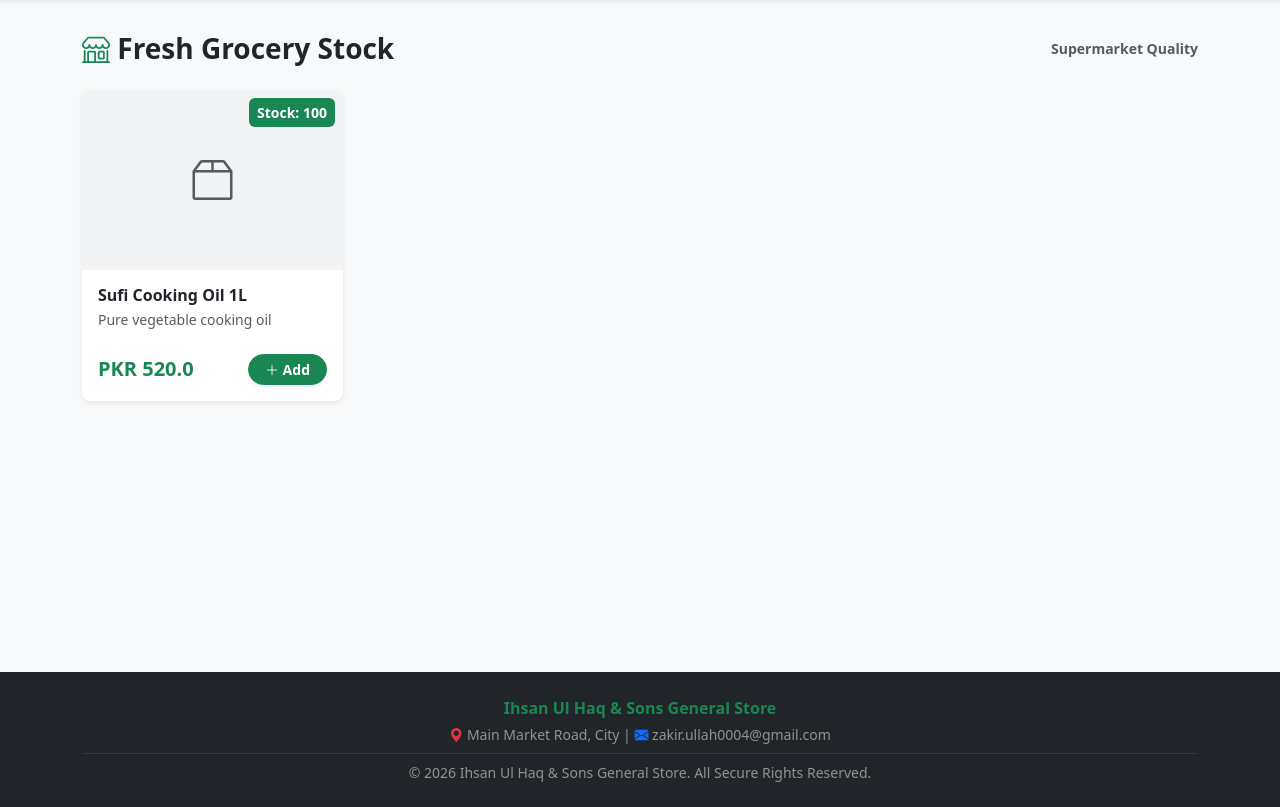
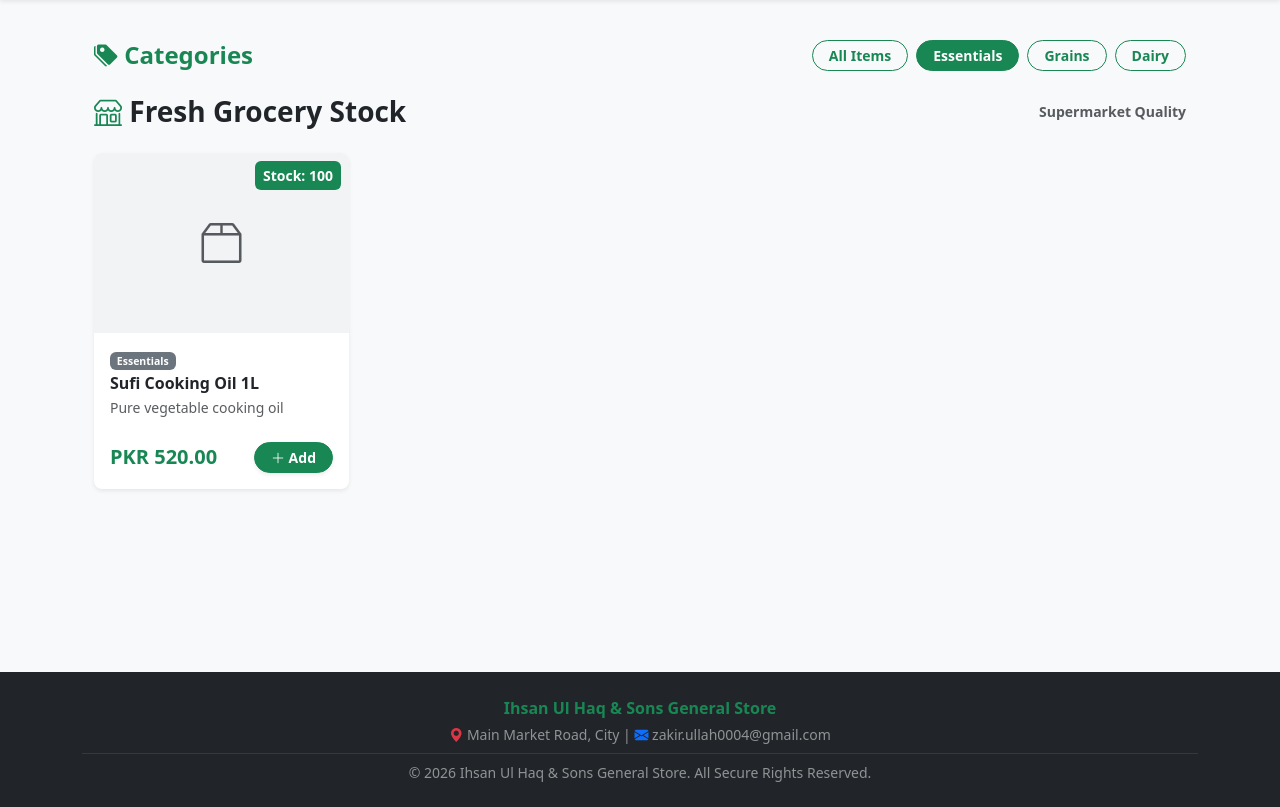
Before and after one commit to zakir04-app/ihsanulhaqandsons, a Flask app: page /?category=Essentials in a window 1280 px wide. Shown: the part 68-875 px from the top of the page. Run offline with Flask 3, Linux system fonts and the light colour scheme; data comes from the database, SQL or seed files in the repository; data that the repository does not hold is empty.

Commit message:
Fixed category dynamic query and website product image rendering

```diff
--- a/routes/customer.py
+++ b/routes/customer.py
@@ -95,7 +95,7 @@ def home():
     conn = get_db_connection()
     cursor = conn.cursor()
 
-    category_filter = request.args.get('category')
+    category_filter = request.args.get('category', '').strip()
     banner_filter = request.args.get('banner_id')
 
     cursor.execute("SELECT * FROM banners ORDER BY id DESC")
@@ -111,8 +111,8 @@ def home():
     if banner_filter:
         query += " WHERE products.banner_id = ? "
         params.append(banner_filter)
-    elif category_filter:
-        query += " WHERE products.category = ? "
+    elif category_filter and category_filter != 'ALL':
+        query += " WHERE TRIM(products.category) = ? "
         params.append(category_filter)
 
     query += " ORDER BY products.id DESC"
@@ -128,7 +128,8 @@ def home():
             item['discounted_price'] = None
         products.append(item)
 
-    cursor.execute("SELECT DISTINCT category FROM products WHERE category IS NOT NULL")
+    # Dynamic fetch of all distinct categories
+    cursor.execute("SELECT DISTINCT TRIM(category) as category FROM products WHERE category IS NOT NULL AND TRIM(category) != ''")
     categories = [r['category'] for r in cursor.fetchall()]
 
     conn.close()
@@ -152,7 +153,6 @@ def add_to_cart(product_id):
     flash('Item trolley mein add ho gaya.', 'success')
     return redirect(request.referrer or url_for('customer.home'))
 
-# ADDED MISSING ROUTE FOR ADJUSTING CART ITEM QUANTITIES (+ / - / DELETE)
 @customer_bp.route('/cart/adjust/<int:product_id>/<string:action>', methods=['POST'])
 def adjust_cart(product_id, action):
     cart = session.get('cart', {})
--- a/templates/index.html
+++ b/templates/index.html
@@ -1,9 +1,11 @@
 {% extends "base.html" %}
 
 {% block content %}
-<!-- Clickable Offer Banners Carousel Slider -->
+<div class="container py-3">
+
+    <!-- CLICKABLE OFFER BANNERS CAROUSEL SLIDER -->
     {% if banners %}
-<div id="groceryOfferCarousel" class="carousel slide shadow rounded overflow-hidden mb-5 border-0" data-bs-ride="carousel">
+    <div id="groceryOfferCarousel" class="carousel slide shadow rounded-3 overflow-hidden mb-5 border-0" data-bs-ride="carousel">
         <div class="carousel-inner">
             {% for banner in banners %}
             <div class="carousel-item {% if loop.first %}active{% endif %}" data-bs-interval="4000">
@@ -30,21 +32,39 @@
             </div>
             {% endfor %}
         </div>
+        {% if banners|length > 1 %}
         <button class="carousel-control-prev" type="button" data-bs-target="#groceryOfferCarousel" data-bs-slide="prev">
             <span class="carousel-control-prev-icon"></span>
         </button>
         <button class="carousel-control-next" type="button" data-bs-target="#groceryOfferCarousel" data-bs-slide="next">
             <span class="carousel-control-next-icon"></span>
         </button>
+        {% endif %}
     </div>
     {% endif %}
 
+    <!-- ACTIVE BANNER FILTER ALERT -->
     {% if selected_banner %}
     <div class="alert alert-info d-flex justify-content-between align-items-center mb-4 shadow-sm">
         <span><i class="bi bi-funnel-fill"></i> Showing Products under Special Offer Banner</span>
         <a href="{{ url_for('customer.home') }}" class="btn btn-sm btn-outline-dark fw-bold">Show All Products</a>
     </div>
     {% endif %}
+
+    <!-- DYNAMIC CATEGORY FILTER NAVIGATION BAR -->
+    <div class="d-flex align-items-center justify-content-between mb-4 flex-wrap gap-2">
+        <h4 class="fw-bold text-success mb-0"><i class="bi bi-tags-fill"></i> Categories</h4>
+        <div class="d-flex gap-2 flex-wrap">
+            <a href="{{ url_for('customer.home') }}" class="btn btn-sm {% if not selected_category %}btn-success{% else %}btn-outline-success{% endif %} fw-bold rounded-pill px-3">
+                All Items
+            </a>
+            {% for cat in categories %}
+            <a href="{{ url_for('customer.home', category=cat) }}" class="btn btn-sm {% if selected_category == cat %}btn-success{% else %}btn-outline-success{% endif %} fw-bold rounded-pill px-3">
+                {{ cat }}
+            </a>
+            {% endfor %}
+        </div>
+    </div>
 
     <!-- BEST SELLING PRODUCTS SECTION -->
     {% if best_sellers %}
@@ -53,13 +73,13 @@
             <h4 class="fw-bold text-danger mb-0"><i class="bi bi-fire text-danger"></i> Best Selling Items</h4>
             <span class="text-muted small">Most Ordered by Customers</span>
         </div>
-    <div class="row row-cols-1 row-cols-md-4 g-4">
+        <div class="row row-cols-1 row-cols-sm-2 row-cols-md-4 g-4">
             {% for product in best_sellers %}
             <div class="col">
                 <div class="card h-100 border-0 shadow-sm rounded-3 overflow-hidden card-product-hover">
                     <div style="height: 160px; background-color: #f8f9fa;" class="d-flex align-items-center justify-content-center overflow-hidden position-relative">
                         {% if product.image_url %}
-                        <img src="{{ product.image_url }}" class="w-100 h-100 object-fit-cover" alt="{{ product.name }}">
+                            <img src="{{ product.image_url }}" class="w-100 h-100 object-fit-cover" alt="{{ product.name }}" onerror="this.onerror=null; this.src='https://via.placeholder.com/300x200?text=Ihsan+Store';">
                         {% else %}
                             <i class="bi bi-box2 text-muted fs-1"></i>
                         {% endif %}
@@ -67,18 +87,19 @@
                     </div>
                     <div class="card-body p-3 d-flex flex-column justify-content-between">
                         <div>
-                        <h6 class="card-title fw-bold text-dark mb-1">{{ product.name }}</h6>
+                            <div class="text-muted small mb-1"><span class="badge bg-secondary">{{ product.category or 'General' }}</span></div>
+                            <h6 class="card-title fw-bold text-dark mb-1 text-truncate">{{ product.name }}</h6>
                         </div>
                         <div class="d-flex align-items-center justify-content-between mt-2">
                             <div>
                                 {% if product.discounted_price %}
-                                <small class="text-muted text-decoration-line-through me-1">PKR {{ product.price }}</small>
-                                <span class="fw-bold fs-6 text-success">PKR {{ product.discounted_price }}</span>
+                                    <small class="text-muted text-decoration-line-through me-1">PKR {{ "%.2f"|format(product.price) }}</small>
+                                    <span class="fw-bold fs-6 text-success">PKR {{ "%.2f"|format(product.discounted_price) }}</span>
                                 {% else %}
-                                <span class="fw-bold fs-6 text-success">PKR {{ product.price }}</span>
+                                    <span class="fw-bold fs-6 text-success">PKR {{ "%.2f"|format(product.price) }}</span>
                                 {% endif %}
                             </div>
-                        <form action="/cart/add/{{ product.id }}" method="POST" class="m-0">
+                            <form action="{{ url_for('customer.add_to_cart', product_id=product.id) }}" method="POST" class="m-0">
                                 <button type="submit" class="btn btn-success btn-sm px-2 py-1 fw-bold rounded-pill shadow-sm"><i class="bi bi-plus-lg"></i> Add</button>
                             </form>
                         </div>
@@ -97,13 +118,13 @@
             <h4 class="fw-bold text-primary mb-0"><i class="bi bi-clock-history text-primary"></i> Recent Sales</h4>
             <span class="text-muted small">Recently Purchased Products</span>
         </div>
-    <div class="row row-cols-1 row-cols-md-4 g-4">
+        <div class="row row-cols-1 row-cols-sm-2 row-cols-md-4 g-4">
             {% for product in recent_sales %}
             <div class="col">
                 <div class="card h-100 border-0 shadow-sm rounded-3 overflow-hidden card-product-hover">
                     <div style="height: 160px; background-color: #f8f9fa;" class="d-flex align-items-center justify-content-center overflow-hidden position-relative">
                         {% if product.image_url %}
-                        <img src="{{ product.image_url }}" class="w-100 h-100 object-fit-cover" alt="{{ product.name }}">
+                            <img src="{{ product.image_url }}" class="w-100 h-100 object-fit-cover" alt="{{ product.name }}" onerror="this.onerror=null; this.src='https://via.placeholder.com/300x200?text=Ihsan+Store';">
                         {% else %}
                             <i class="bi bi-box2 text-muted fs-1"></i>
                         {% endif %}
@@ -111,18 +132,19 @@
                     </div>
                     <div class="card-body p-3 d-flex flex-column justify-content-between">
                         <div>
-                        <h6 class="card-title fw-bold text-dark mb-1">{{ product.name }}</h6>
+                            <div class="text-muted small mb-1"><span class="badge bg-secondary">{{ product.category or 'General' }}</span></div>
+                            <h6 class="card-title fw-bold text-dark mb-1 text-truncate">{{ product.name }}</h6>
                         </div>
                         <div class="d-flex align-items-center justify-content-between mt-2">
                             <div>
                                 {% if product.discounted_price %}
-                                <small class="text-muted text-decoration-line-through me-1">PKR {{ product.price }}</small>
-                                <span class="fw-bold fs-6 text-success">PKR {{ product.discounted_price }}</span>
+                                    <small class="text-muted text-decoration-line-through me-1">PKR {{ "%.2f"|format(product.price) }}</small>
+                                    <span class="fw-bold fs-6 text-success">PKR {{ "%.2f"|format(product.discounted_price) }}</span>
                                 {% else %}
-                                <span class="fw-bold fs-6 text-success">PKR {{ product.price }}</span>
+                                    <span class="fw-bold fs-6 text-success">PKR {{ "%.2f"|format(product.price) }}</span>
                                 {% endif %}
                             </div>
-                        <form action="/cart/add/{{ product.id }}" method="POST" class="m-0">
+                            <form action="{{ url_for('customer.add_to_cart', product_id=product.id) }}" method="POST" class="m-0">
                                 <button type="submit" class="btn btn-success btn-sm px-2 py-1 fw-bold rounded-pill shadow-sm"><i class="bi bi-plus-lg"></i> Add</button>
                             </form>
                         </div>
@@ -140,13 +162,13 @@
         <span class="text-muted small fw-semibold">Supermarket Quality</span>
     </div>
 
-<div class="row row-cols-1 row-cols-md-4 g-4">
+    <div class="row row-cols-1 row-cols-sm-2 row-cols-md-4 g-4">
         {% for product in products %}
         <div class="col">
             <div class="card h-100 border-0 shadow-sm rounded-3 overflow-hidden card-product-hover">
                 <div style="height: 180px; background-color: #f1f3f5;" class="d-flex align-items-center justify-content-center overflow-hidden position-relative">
                     {% if product.image_url %}
-                    <img src="{{ product.image_url }}" class="w-100 h-100 object-fit-cover" alt="{{ product.name }}">
+                        <img src="{{ product.image_url }}" class="w-100 h-100 object-fit-cover" alt="{{ product.name }}" onerror="this.onerror=null; this.src='https://via.placeholder.com/300x200?text=Ihsan+Store';">
                     {% else %}
                         <i class="bi bi-box2 text-muted fs-1"></i>
                     {% endif %}
@@ -154,21 +176,26 @@
                 </div>
                 <div class="card-body p-3 d-flex flex-column justify-content-between">
                     <div>
-                    <h5 class="card-title fw-bold text-dark mb-1 fs-6">{{ product.name }}</h5>
+                        <div class="text-muted small mb-1"><span class="badge bg-secondary">{{ product.category or 'General' }}</span></div>
+                        <h5 class="card-title fw-bold text-dark mb-1 fs-6 text-truncate">{{ product.name }}</h5>
                         <p class="text-muted small mb-3 text-truncate-2">{{ product.description or 'Fresh imported grocery item.' }}</p>
                     </div>
                     <div class="d-flex align-items-center justify-content-between mt-2">
                         <div>
                             {% if product.discounted_price %}
-                            <small class="text-muted text-decoration-line-through me-1 fs-6">PKR {{ product.price }}</small>
-                            <span class="fw-bold fs-5 text-success">PKR {{ product.discounted_price }}</span>
+                                <small class="text-muted text-decoration-line-through me-1 fs-6">PKR {{ "%.2f"|format(product.price) }}</small>
+                                <span class="fw-bold fs-5 text-success">PKR {{ "%.2f"|format(product.discounted_price) }}</span>
                             {% else %}
-                            <span class="fw-bold fs-5 text-success">PKR {{ product.price }}</span>
+                                <span class="fw-bold fs-5 text-success">PKR {{ "%.2f"|format(product.price) }}</span>
                             {% endif %}
                         </div>
-                    <form action="/cart/add/{{ product.id }}" method="POST" class="m-0">
+                        {% if product.stock > 0 %}
+                            <form action="{{ url_for('customer.add_to_cart', product_id=product.id) }}" method="POST" class="m-0">
                                 <button type="submit" class="btn btn-success btn-sm px-3 fw-bold rounded-pill shadow-sm"><i class="bi bi-plus-lg"></i> Add</button>
                             </form>
+                        {% else %}
+                            <button class="btn btn-secondary btn-sm px-2 fw-bold rounded-pill" disabled>Out of Stock</button>
+                        {% endif %}
                     </div>
                 </div>
             </div>
@@ -176,7 +203,10 @@
         {% else %}
         <div class="col-12 text-center py-5">
             <p class="text-muted lead">Abhi tak koi items match nahi huye.</p>
+            <a href="{{ url_for('customer.home') }}" class="btn btn-sm btn-success fw-bold">View All Products</a>
         </div>
         {% endfor %}
     </div>
+
+</div>
 {% endblock %}
```
Also changed, not shown: routes/admin.py (+8 -9 lines). Lines whose indentation alone changed are shown as unchanged.
